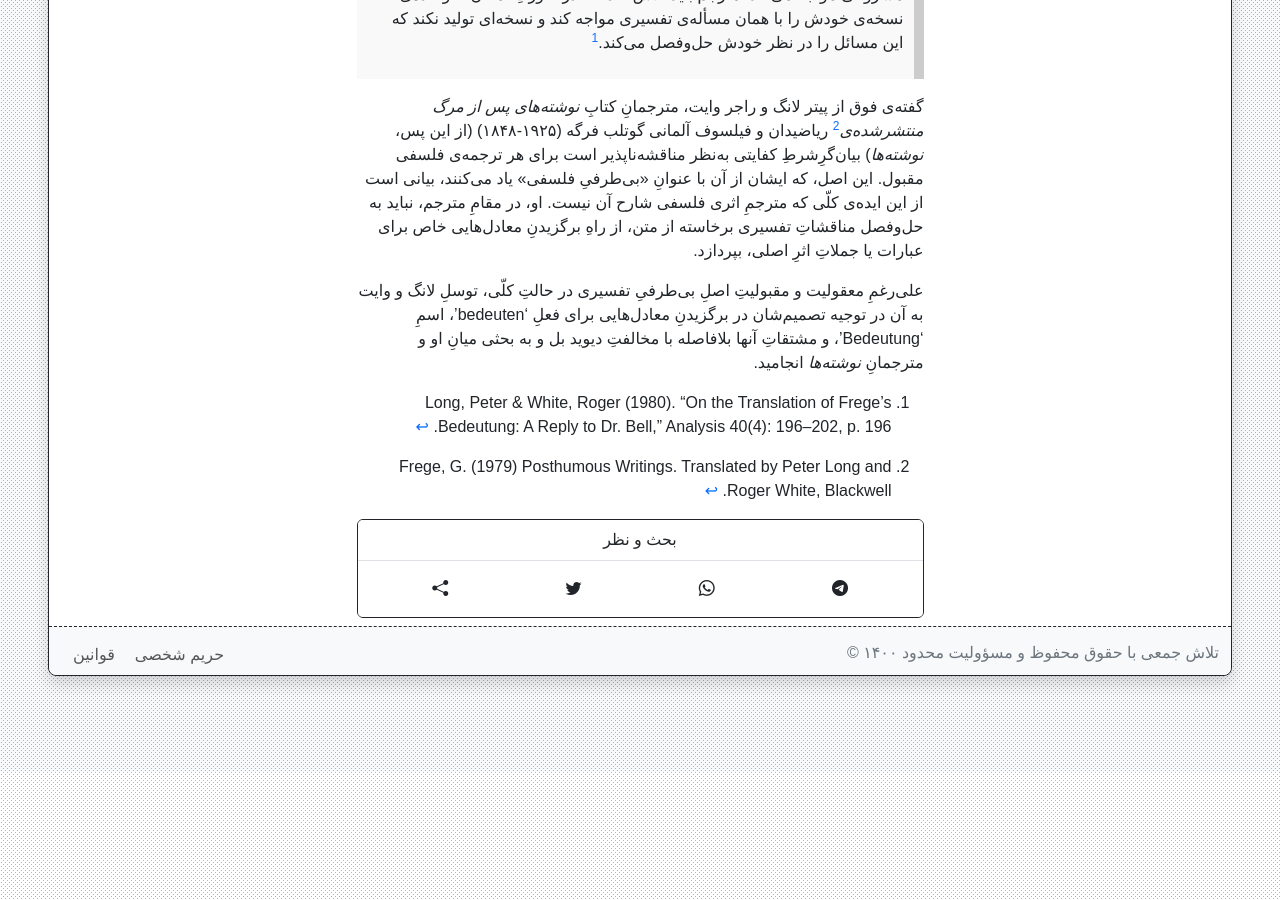
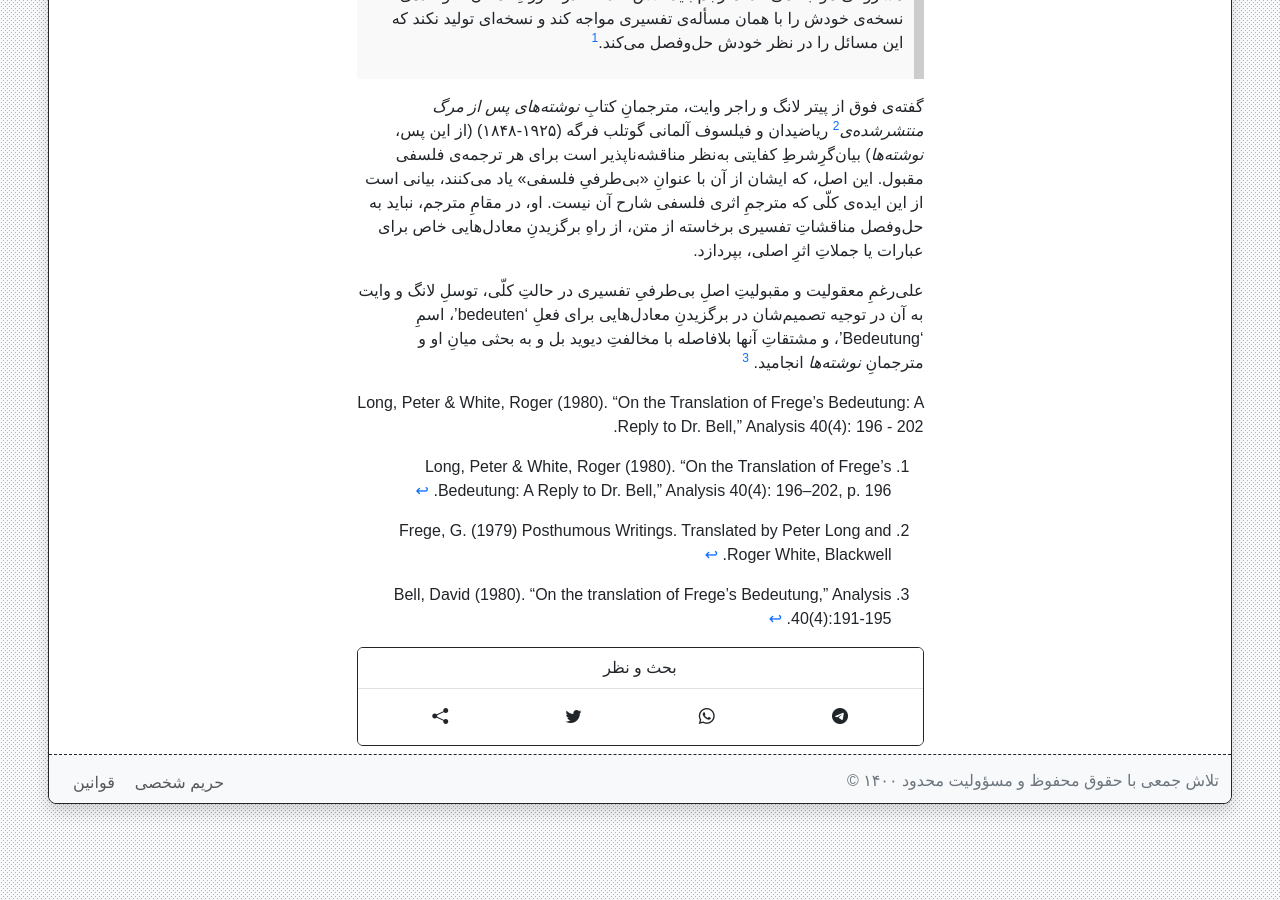
Before and after one commit to phicudemy/phicudemy.github.io, a Jekyll site: the page built from _posts/2024-06-22-fregebedeutung1.md, in a window 1280 px wide and 900 px high, scrolled down 973 px. Built offline with Jekyll 4.4.1, drawn with Linux system fonts in a browser that asks for light colours; comment, search, counter and statistics services are not loaded; a style sheet for code colours, icons or effects is not loaded; before the commit the page ends 1745 px from its top, so only the background shows below that.

Commit message:
TinaCMS content update

```diff
--- a/_posts/2024-06-22-fregebedeutung1.md
+++ b/_posts/2024-06-22-fregebedeutung1.md
@@ -19,7 +19,9 @@ tags:
 
 گفته‌ی فوق از پیتر لانگ و راجر وایت، مترجمانِ کتابِ *نوشته‌های پس از مرگ‌ منتشرشده‌‌ی*[^2] ریاضیدان و فیلسوف آلمانی  گوتلب فرگه (۱۹۲۵-۱۸۴۸) (از این پس، _نوشته‌ها_) بیان‌گرِ‌شرطِ کفایتی به‌نظر مناقشه‌ناپذیر است برای هر ترجمه‌ی فلسفی مقبول. این اصل، که ایشان از آن با عنوانِ «بی‌طرفیِ فلسفی» یاد می‌کنند، بیانی است از این ایده‌ی کلّی که مترجمِ اثری فلسفی شارح آن نیست. او، در مقامِ مترجم، نباید به حل‌وفصل مناقشاتِ تفسیری برخاسته از متن، از راهِ برگزیدنِ معادل‌هایی خاص برای عبارات یا جملاتِ اثرِ اصلی، بپردازد.
 
-علی‌رغمِ معقولیت و مقبولیتِ اصلِ بی‌طرفیِ تفسیری در حالتِ کلّی، توسلِ لانگ و وایت به آن در توجیه تصمیم‌شان در برگزیدنِ معادل‌هایی برای فعلِ ‘bedeuten’، اسمِ ‘Bedeutung’‌، و مشتقاتِ آنها بلافاصله با مخالفتِ دیوید بل و به بحثی میانِ او و مترجمانِ _نوشته‌ها_ انجامید.
+علی‌رغمِ معقولیت و مقبولیتِ اصلِ بی‌طرفیِ تفسیری در حالتِ کلّی، توسلِ لانگ و وایت به آن در توجیه تصمیم‌شان در برگزیدنِ معادل‌هایی برای فعلِ ‘bedeuten’، اسمِ ‘Bedeutung’‌، و مشتقاتِ آنها بلافاصله با مخالفتِ دیوید بل و به بحثی میانِ او و مترجمانِ _نوشته‌ها_ انجامید. [^3]
 
 [^1]: Long, Peter & White, Roger (1980). “On the Translation of Frege’s Bedeutung: A Reply to Dr. Bell,” Analysis 40(4): 196–202, p. 196.
 [^2]: Frege, G. (1979) Posthumous Writings. Translated by Peter Long and Roger White, Blackwell.
+[^3]: Bell, David (1980). “On the translation of Frege’s Bedeutung,” Analysis 40(4):191-195.
+Long, Peter & White, Roger (1980). “On the Translation of Frege’s Bedeutung: A Reply to Dr. Bell,” Analysis 40(4): 196 - 202.
```
